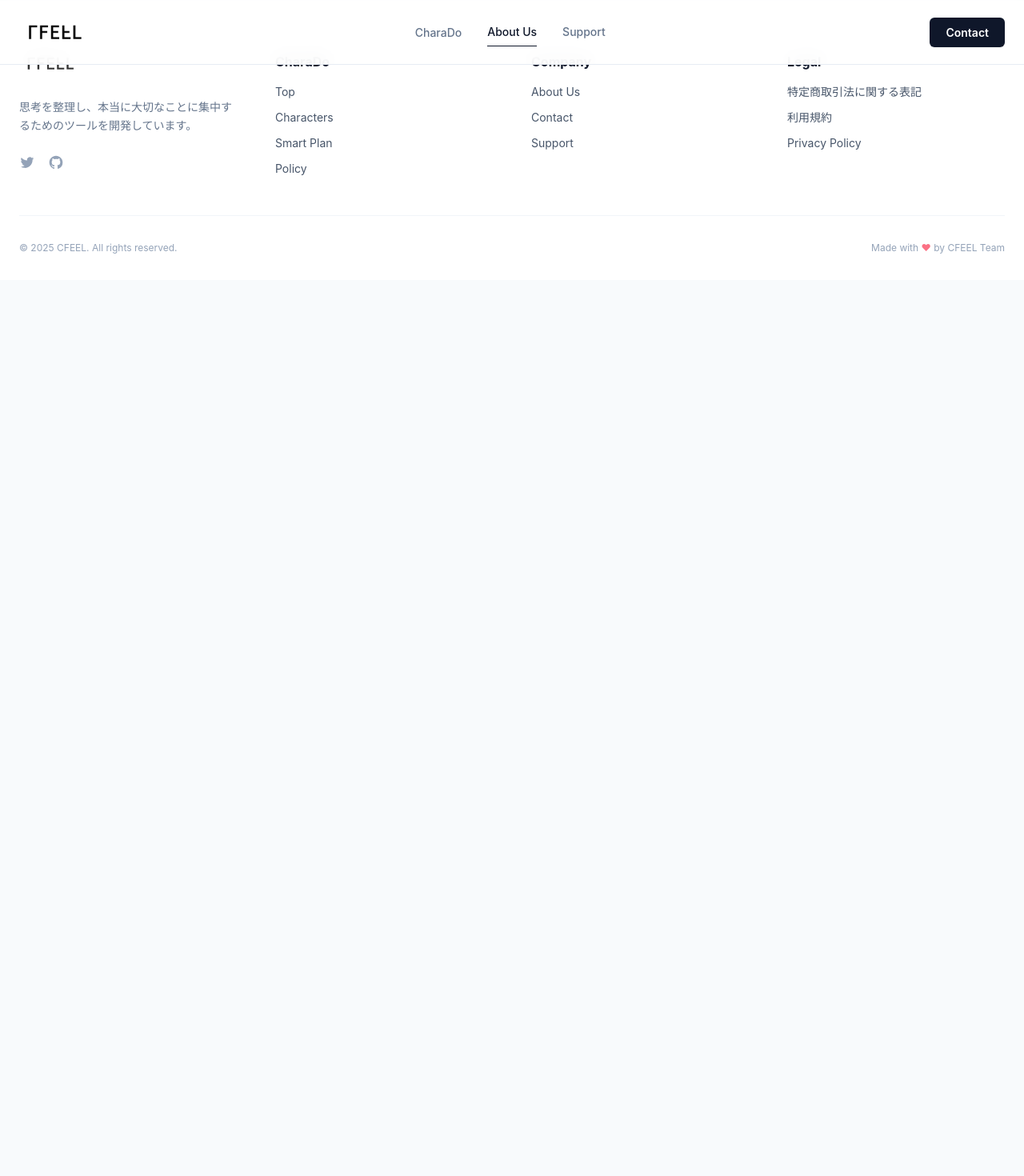
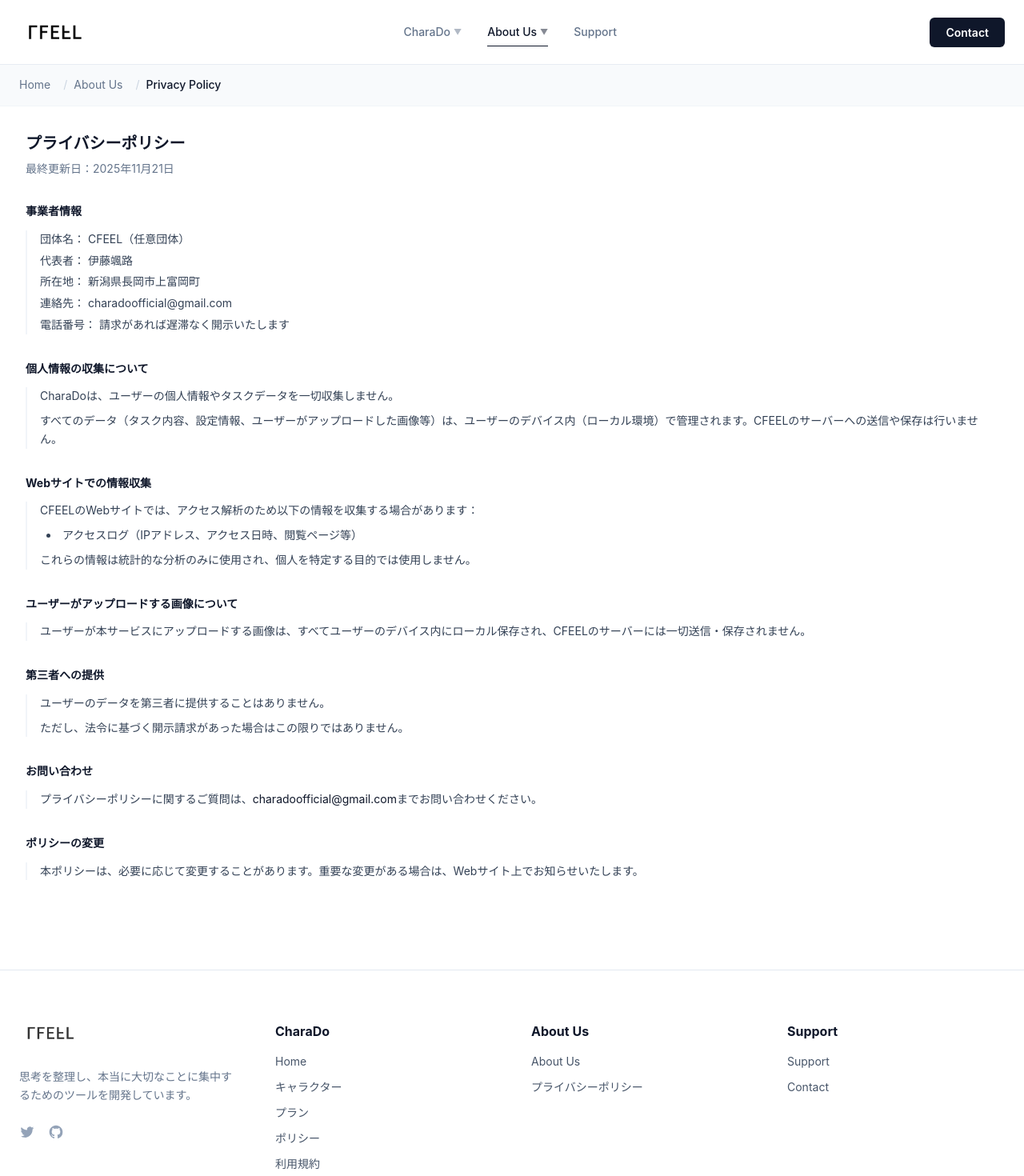
Before and after one commit to CharaDo-Official/cfeel-web, a React (Vite) app: page /aboutus/privacy in a window 1280 px wide. Shown: the top 1470 px of the page at 80% size. Before the commit the page ends 800 px from the top, so only its background shows below. Built offline with nearby package versions, Linux system fonts and the light colour scheme.

Commit message:
#1 add プライバシーポリシー追加 ヘッダーフッターリファクタリング

```diff
--- a/src/App.tsx
+++ b/src/App.tsx
@@ -2,7 +2,8 @@ import { BrowserRouter as Router, Routes, Route } from 'react-router-dom';
 import { Header } from '@/components/layout/Header';
 import { Footer } from '@/components/layout/Footer';
 import { Home } from '@/pages/Home';
-import { About } from '@/pages/About';
+import { AboutHome } from '@/pages/aboutus/Home';
+import { Privacy } from '@/pages/aboutus/Privacy';
 import { CharaDoHome } from '@/pages/charado/CharaDoHome';
 import { Character } from '@/pages/charado/Character';
 import { Plan } from '@/pages/charado/Plan';
@@ -17,7 +18,8 @@ function App() {
 			<Routes>
 				{/* ルートパス (/) にアクセスしたら Home を表示 */}
 				<Route path="/" element={<Home />} />
-				<Route path="/about" element={<About />} />
+				<Route path="/aboutus" element={<AboutHome />} />
+				<Route path="/aboutus/privacy" element={<Privacy />} />
 
 				{/* CharaDo 関連ページ */}
 				<Route path="/charado" element={<CharaDoHome />} />
--- a/src/components/layout/Footer.tsx
+++ b/src/components/layout/Footer.tsx
@@ -1,9 +1,28 @@
 import React from 'react';
 import { Link } from 'react-router-dom';
 import logoImg from '@/assets/cfeel_logo_header.png';
+import { MAIN_NAVIGATION, CONTACT_LINK } from '@/constants/navigation';
 
 export const Footer: React.FC = () => {
 	const currentYear = new Date().getFullYear();
+
+	// Support列にContactを追加するためにデータを調整
+	const footerNav = MAIN_NAVIGATION.map(item => {
+		if (item.label === 'Support') {
+			return {
+				...item,
+				// FooterではSupportの下にContactも表示する（または単独カラムとして扱う）
+				// ここでは、MAIN_NAVIGATIONの構造（CharaDo, About Us, Support）をそのまま使うが、
+				// Supportにはchildrenがないため、強制的にリンクとして表示するか、
+				// あるいはカラム見出しとして扱い、その下にSupportリンクとContactリンクを置く形にする。
+				children: [
+					{ label: 'Support', path: item.path },
+					CONTACT_LINK
+				]
+			};
+		}
+		return item;
+	});
 
 	return (
 		<footer className="bg-white border-t border-slate-200 pt-16 pb-8 text-slate-600">
@@ -18,15 +37,13 @@ export const Footer: React.FC = () => {
 							思考を整理し、本当に大切なことに集中するためのツールを開発しています。
 						</p>
 						<div className="flex gap-4">
-							{/* SNS Placeholders */}
-							<a href="#" className="text-slate-400 hover:text-primary transition-colors">
-								<span className="sr-only">Twitter</span>
+							{/* SNS Icons */}
+							<a href="#" className="text-slate-400 hover:text-primary transition-colors" aria-label="Twitter">
 								<svg className="h-5 w-5" fill="currentColor" viewBox="0 0 24 24" aria-hidden="true">
 									<path d="M8.29 20.251c7.547 0 11.675-6.253 11.675-11.675 0-.178 0-.355-.012-.53A8.348 8.348 0 0022 5.92a8.19 8.19 0 01-2.357.646 4.118 4.118 0 001.804-2.27 8.224 8.224 0 01-2.605.996 4.107 4.107 0 00-6.993 3.743 11.65 11.65 0 01-8.457-4.287 4.106 4.106 0 001.27 5.477A4.072 4.072 0 012.8 9.713v.052a4.105 4.105 0 003.292 4.022 4.095 4.095 0 01-1.853.07 4.108 4.108 0 003.834 2.85A8.233 8.233 0 012 18.407a11.616 11.616 0 006.29 1.84" />
 								</svg>
 							</a>
-							<a href="#" className="text-slate-400 hover:text-primary transition-colors">
-								<span className="sr-only">GitHub</span>
+							<a href="#" className="text-slate-400 hover:text-primary transition-colors" aria-label="GitHub">
 								<svg className="h-5 w-5" fill="currentColor" viewBox="0 0 24 24" aria-hidden="true">
 									<path fillRule="evenodd" d="M12 2C6.477 2 2 6.484 2 12.017c0 4.425 2.865 8.18 6.839 9.504.5.092.682-.217.682-.483 0-.237-.008-.868-.013-1.703-2.782.605-3.369-1.343-3.369-1.343-.454-1.158-1.11-1.466-1.11-1.466-.908-.62.069-.608.069-.608 1.003.07 1.531 1.032 1.531 1.032.892 1.53 2.341 1.088 2.91.832.092-.647.35-1.088.636-1.338-2.22-.253-4.555-1.113-4.555-4.951 0-1.093.39-1.988 1.029-2.688-.103-.253-.446-1.272.098-2.65 0 0 .84-.27 2.75 1.026A9.564 9.564 0 0112 6.844c.85.004 1.705.115 2.504.337 1.909-1.296 2.747-1.027 2.747-1.027.546 1.379.202 2.398.1 2.651.64.7 1.028 1.595 1.028 2.688 0 3.848-2.339 4.695-4.566 4.943.359.309.678.92.678 1.855 0 1.338-.012 2.419-.012 2.747 0 .268.18.58.688.482A10.019 10.019 0 0022 12.017C22 6.484 17.522 2 12 2z" clipRule="evenodd" />
 								</svg>
@@ -34,36 +51,21 @@ export const Footer: React.FC = () => {
 						</div>
 					</div>
 
-					{/* Product Links */}
-					<div>
-						<h3 className="font-bold text-slate-900 mb-4">CharaDo</h3>
-						<ul className="space-y-3 text-sm">
-							<li><Link to="/charado" className="hover:text-primary transition-colors">Top</Link></li>
-							<li><Link to="/charado/character" className="hover:text-primary transition-colors">Characters</Link></li>
-							<li><Link to="/charado/plan" className="hover:text-primary transition-colors">Smart Plan</Link></li>
-							<li><Link to="/charado/policy" className="hover:text-primary transition-colors">Policy</Link></li>
-						</ul>
-					</div>
-
-					{/* Company Links */}
-					<div>
-						<h3 className="font-bold text-slate-900 mb-4">Company</h3>
-						<ul className="space-y-3 text-sm">
-							<li><Link to="/about" className="hover:text-primary transition-colors">About Us</Link></li>
-							<li><Link to="/contact" className="hover:text-primary transition-colors">Contact</Link></li>
-							<li><Link to="/support" className="hover:text-primary transition-colors">Support</Link></li>
-						</ul>
-					</div>
-
-					{/* Legal Links */}
-					<div>
-						<h3 className="font-bold text-slate-900 mb-4">Legal</h3>
-						<ul className="space-y-3 text-sm">
-							<li><Link to="/charado/law" className="hover:text-primary transition-colors">特定商取引法に関する表記</Link></li>
-							<li><Link to="/charado/terms" className="hover:text-primary transition-colors">利用規約</Link></li>
-							<li><Link to="/privacy" className="hover:text-primary transition-colors">Privacy Policy</Link></li>
-						</ul>
-					</div>
+					{/* Link Sections */}
+					{footerNav.map((section) => (
+						<div key={section.label}>
+							<h3 className="font-bold text-slate-900 mb-4">{section.label}</h3>
+							<ul className="space-y-3 text-sm">
+								{section.children?.map((link) => (
+									<li key={link.label}>
+										<Link to={link.path} className="hover:text-primary transition-colors">
+											{link.label}
+										</Link>
+									</li>
+								))}
+							</ul>
+						</div>
+					))}
 				</div>
 
 				<div className="border-t border-slate-100 pt-8 flex flex-col md:flex-row items-center justify-between gap-4">
--- a/src/components/layout/Header.tsx
+++ b/src/components/layout/Header.tsx
@@ -1,35 +1,54 @@
 import React, { useState } from 'react';
 import { Link, useLocation } from 'react-router-dom';
 import logoImg from '@/assets/cfeel_logo_header.png';
+import { MAIN_NAVIGATION, CONTACT_LINK } from '@/constants/navigation';
 
-const menuItems = [
-  { label: 'Home', path: '/charado' },
-  { label: 'キャラクター', path: '/charado/character' },
-  { label: 'プラン', path: '/charado/plan' },
-  { label: 'ポリシー', path: '/charado/policy' },
-	{ label: '利用規約', path: '/charado/terms' },
-  { label: '特定商取引法に基づく表記', path: '/charado/law' }
-];
+// --- Style Constants ---
+const STYLES = {
+	// Desktop
+	desktopLink: "relative py-2 text-sm font-medium transition-colors hover:text-primary flex items-center gap-1",
+	activeLink: "text-primary after:absolute after:bottom-0 after:left-0 after:h-[1px] after:w-full after:bg-primary",
+	inactiveLink: "text-slate-500 after:absolute after:bottom-0 after:left-0 after:h-[1px] after:w-0 after:bg-primary after:transition-all after:duration-300 hover:after:w-full",
+	dropdownPanel: "absolute left-1/2 top-full mt-4 w-64 -translate-x-1/2 rounded-lg border border-slate-100 bg-white p-2 shadow-xl opacity-0 invisible transform translate-y-2 transition-all duration-300 ease-out group-hover:visible group-hover:opacity-100 group-hover:translate-y-0",
+	dropdownItem: "block rounded px-4 py-2 text-sm text-slate-600 hover:bg-slate-50 hover:text-primary transition-colors whitespace-nowrap",
+
+	// Mobile
+	mobileMenuOverlay: "fixed inset-0 top-0 z-40 bg-white md:hidden transition-transform duration-300 ease-in-out",
+	hamburgerLine: "absolute left-0 w-full h-0.5 bg-current transform transition-all duration-300 ease-in-out",
+	mobileLink: "text-lg font-medium text-slate-800 hover:text-primary",
+	mobileAccordionBtn: "flex w-full items-center justify-between text-lg font-medium text-slate-800",
+	mobileAccordionContent: "overflow-hidden transition-all duration-300",
+	mobileSubLink: "text-base text-slate-500 hover:text-primary"
+};
 
 export const Header: React.FC = () => {
 	const { pathname } = useLocation();
 	const [isMenuOpen, setIsMenuOpen] = useState(false);
-  const [isMobileCharaDoOpen, setIsMobileCharaDoOpen] = useState(false);
+
+	// Mobile Accordion States
+	// Using a map to track open state of each menu item by label
+	const [openAccordions, setOpenAccordions] = useState<Record<string, boolean>>({});
 
 	const [prevPathname, setPrevPathname] = useState(pathname);
 
+	// Close menu on route change (State Derivation Pattern)
 	if (pathname !== prevPathname) {
 		setPrevPathname(pathname);
 		setIsMenuOpen(false);
-    setIsMobileCharaDoOpen(false);
+		setOpenAccordions({});
 	}
 
-  // 現在地のリンク判定ヘルパー
+	// Helpers
 	const isCurrent = (path: string) => pathname.startsWith(path);
-	// 共通クラス
-	const desktopLinkClass = "relative py-2 text-sm font-medium transition-colors hover:text-primary";
-	const activeClass = "text-primary after:absolute after:bottom-0 after:left-0 after:h-[1px] after:w-full after:bg-primary";
-	const inactiveClass = "text-slate-500 after:absolute after:bottom-0 after:left-0 after:h-[1px] after:w-0 after:bg-primary after:transition-all after:duration-300 hover:after:w-full";
+	const getLinkClass = (path: string) =>
+		`${isCurrent(path) ? STYLES.activeLink : STYLES.inactiveLink} ${STYLES.desktopLink}`;
+
+	const toggleAccordion = (label: string) => {
+		setOpenAccordions(prev => ({
+			...prev,
+			[label]: !prev[label]
+		}));
+	};
 
 	return (
 		<header className="fixed top-0 left-0 z-50 w-full border-b border-slate-200/80 bg-white/90 backdrop-blur-md">
@@ -42,45 +61,40 @@ const { pathname } = useLocation();
 
 				{/* --- Desktop Navigation (PC) --- */}
 				<nav className="hidden md:flex items-center gap-8">
-					{/* CharaDo Dropdown */}
-					<div className="group relative">
+					{MAIN_NAVIGATION.map((item) => (
+						<div key={item.label} className="group relative">
+							<Link to={item.path} className={getLinkClass(item.path)}>
+								{item.label}
+								{item.children && <span className="text-[10px] opacity-50 group-hover:opacity-100 transition-opacity">▼</span>}
+							</Link>
+
+							{/* Dropdown Panel (Only if children exist) */}
+							{item.children && (
+								<div className={STYLES.dropdownPanel}>
+									<div className="flex flex-col gap-1">
+										{item.children.map((child) => (
 											<Link
-							to="/charado"
-							className={`${isCurrent('/charado') ? activeClass : inactiveClass} ${desktopLinkClass}`}
+												key={child.label}
+												to={child.path}
+												className={STYLES.dropdownItem}
 											>
-							CharaDo
-						</Link>
-						{/* Dropdown Panel */}
-						<div className="absolute left-1/2 top-full mt-4 w-64 -translate-x-1/2 rounded-lg border border-slate-100 bg-white p-2 shadow-xl opacity-0 invisible transform translate-y-2 transition-all duration-300 ease-out group-hover:visible group-hover:opacity-100 group-hover:translate-y-0">
-							<div className="flex flex-col gap-1">
-								{menuItems.map((item) => (
-									<Link
-										key={item.label}
-										to={item.path}
-										className="block rounded px-4 py-2 text-sm text-slate-600 hover:bg-slate-50 hover:text-primary transition-colors whitespace-nowrap"
-									>
-										{item.label}
+												{child.label}
 											</Link>
 										))}
 									</div>
 								</div>
+							)}
 						</div>
-
-					<Link to="/about" className={`${isCurrent('/about') ? activeClass : inactiveClass} ${desktopLinkClass}`}>
-						About Us
-					</Link>
-					<Link to="/support" className={`${isCurrent('/support') ? activeClass : inactiveClass} ${desktopLinkClass}`}>
-						Support
-					</Link>
+					))}
 				</nav>
 
 				{/* --- Desktop CTA Button --- */}
 				<div className="hidden md:block">
 					<Link
-						to="/contact"
+						to={CONTACT_LINK.path}
 						className="rounded-md bg-primary px-5 py-2.5 text-sm font-semibold text-white shadow-sm transition-all hover:bg-slate-800 hover:shadow hover:-translate-y-0.5"
 					>
-						Contact
+						{CONTACT_LINK.label}
 					</Link>
 				</div>
 
@@ -91,65 +105,64 @@ const { pathname } = useLocation();
 					aria-label="Toggle menu"
 				>
 					<div className="relative w-6 h-5">
-						<span className={`absolute left-0 w-full h-0.5 bg-current transform transition-all duration-300 ease-in-out ${isMenuOpen ? 'top-2.5 rotate-45' : 'top-0'}`} />
-						<span className={`absolute left-0 w-full h-0.5 bg-current transform transition-all duration-300 ease-in-out ${isMenuOpen ? 'opacity-0' : 'top-2.5'}`} />
-						<span className={`absolute left-0 w-full h-0.5 bg-current transform transition-all duration-300 ease-in-out ${isMenuOpen ? 'top-2.5 -rotate-45' : 'top-5'}`} />
+						<span className={`${STYLES.hamburgerLine} ${isMenuOpen ? 'top-2.5 rotate-45' : 'top-0'}`} />
+						<span className={`${STYLES.hamburgerLine} ${isMenuOpen ? 'opacity-0' : 'top-2.5'}`} />
+						<span className={`${STYLES.hamburgerLine} ${isMenuOpen ? 'top-2.5 -rotate-45' : 'top-5'}`} />
 					</div>
 				</button>
 			</div>
 
 			{/* --- Mobile Navigation Menu (Overlay) --- */}
 			<div
-				className={`fixed inset-0 top-0 z-40 bg-white md:hidden transition-transform duration-300 ease-in-out ${isMenuOpen ? 'translate-x-0' : 'translate-x-full'
-					}`}
+				className={`${STYLES.mobileMenuOverlay} ${isMenuOpen ? 'translate-x-0' : 'translate-x-full'}`}
 				style={{ top: '80px', height: 'calc(100vh - 80px)' }}
 			>
 				<div className="flex flex-col h-full overflow-y-auto px-6 py-8 pb-20">
 					<nav className="flex flex-col space-y-6">
-
-						{/* Mobile: CharaDo (Accordion) */}
+						{MAIN_NAVIGATION.map((item) => (
+							<div key={item.label}>
+								{item.children ? (
+									// Accordion Item
 									<div>
 										<button
-								onClick={() => setIsMobileCharaDoOpen(!isMobileCharaDoOpen)}
-								className="flex w-full items-center justify-between text-lg font-medium text-slate-800"
+											onClick={() => toggleAccordion(item.label)}
+											className={STYLES.mobileAccordionBtn}
 										>
-								CharaDo
-								<span className={`transform transition-transform duration-300 ${isMobileCharaDoOpen ? 'rotate-180' : ''}`}>
+											{item.label}
+											<span className={`transform transition-transform duration-300 ${openAccordions[item.label] ? 'rotate-180' : ''}`}>
 												▼
 											</span>
 										</button>
-
-							{/* Accordion Content */}
-							<div className={`overflow-hidden transition-all duration-300 ${isMobileCharaDoOpen ? 'max-h-60 mt-4 opacity-100' : 'max-h-0 opacity-0'}`}>
+										<div className={`${STYLES.mobileAccordionContent} ${openAccordions[item.label] ? 'max-h-80 mt-4 opacity-100' : 'max-h-0 opacity-0'}`}>
 											<div className="flex flex-col space-y-4 border-l-2 border-slate-100 pl-4 ml-1">
-									{menuItems.map((item) => (
+												{item.children.map((child) => (
 													<Link
-											key={item.label}
-											to={item.path}
-											className="text-base text-slate-500 hover:text-primary"
+														key={child.label}
+														to={child.path}
+														className={STYLES.mobileSubLink}
 													>
-											{item.label}
+														{child.label}
 													</Link>
 												))}
 											</div>
 										</div>
 									</div>
-
-						<Link to="/about" className="text-lg font-medium text-slate-800 hover:text-primary">
-							About Us
+								) : (
+									// Simple Link Item
+									<Link to={item.path} className={STYLES.mobileLink}>
+										{item.label}
 									</Link>
-
-						<Link to="/support" className="text-lg font-medium text-slate-800 hover:text-primary">
-							Support
-						</Link>
+								)}
+							</div>
+						))}
 
 						<hr className="border-slate-100 my-4" />
 
 						<Link
-							to="/contact"
+							to={CONTACT_LINK.path}
 							className="flex w-full items-center justify-center rounded-lg bg-primary py-3 text-base font-bold text-white shadow-md active:scale-95 transition-transform"
 						>
-							Contact Us
+							{CONTACT_LINK.label} Us
 						</Link>
 					</nav>
 				</div>
--- /dev/null
+++ b/src/constants/navigation.ts
@@ -0,0 +1,37 @@
+export interface MenuItem {
+	label: string;
+	path: string;
+	children?: MenuItem[];
+}
+
+export const MAIN_NAVIGATION: MenuItem[] = [
+	{
+		label: 'CharaDo',
+		path: '/charado',
+		children: [
+			{ label: 'Home', path: '/charado' },
+			{ label: 'キャラクター', path: '/charado/character' },
+			{ label: 'プラン', path: '/charado/plan' },
+			{ label: 'ポリシー', path: '/charado/policy' },
+			{ label: '利用規約', path: '/charado/terms' },
+			{ label: '特定商取引法に基づく表記', path: '/charado/law' }
+		]
+	},
+	{
+		label: 'About Us',
+		path: '/aboutus',
+		children: [
+			{ label: 'About Us', path: '/aboutus' },
+			{ label: 'プライバシーポリシー', path: '/aboutus/privacy' }
+		]
+	},
+	{
+		label: 'Support',
+		path: '/support',
+	}
+];
+
+export const CONTACT_LINK = {
+	label: 'Contact',
+	path: '/contact'
+};
--- a/src/pages/About.tsx
+++ b/src/pages/aboutus/Home.tsx
@@ -1,7 +1,7 @@
 import React from 'react';
 import { Breadcrumb } from '@/components/ui/Breadcrumb';
 
-export const About: React.FC = () => {
+export const AboutHome: React.FC = () => {
 	return (
 		<div className="min-h-screen bg-slate-50 pb-20">
 			<Breadcrumb items={[{ label: 'Home', path: '/' }, { label: 'About Us' }]} />
--- /dev/null
+++ b/src/pages/aboutus/Privacy.tsx
@@ -0,0 +1,91 @@
+import React from 'react';
+import { Breadcrumb } from '@/components/ui/Breadcrumb';
+
+export const Privacy: React.FC = () => {
+	return (
+		<div className="min-h-screen bg-white pb-20">
+			<Breadcrumb items={[{ label: 'Home', path: '/' }, { label: 'About Us', path: '/aboutus' }, { label: 'Privacy Policy' }]} />
+
+			<section className="w-full px-4 py-8 md:px-8">
+				<div className="mb-8">
+					<h1 className="text-xl font-bold text-slate-900 mb-2">
+						プライバシーポリシー
+					</h1>
+					<p className="text-sm text-slate-500">
+						最終更新日：2025年11月21日
+					</p>
+				</div>
+
+				<div className="w-full text-sm text-slate-700 leading-relaxed space-y-8">
+
+					{/* 事業者情報 */}
+					<div>
+						<h2 className="font-bold text-slate-900 mb-3">事業者情報</h2>
+						<div className="pl-4 border-l-2 border-slate-100 space-y-1">
+							<p>団体名： CFEEL（任意団体）</p>
+							<p>代表者： 伊藤颯路</p>
+							<p>所在地： 新潟県長岡市上富岡町</p>
+							<p>連絡先： charadoofficial@gmail.com</p>
+							<p>電話番号： 請求があれば遅滞なく開示いたします</p>
+						</div>
+					</div>
+
+					{/* 個人情報の収集について */}
+					<div>
+						<h2 className="font-bold text-slate-900 mb-3">個人情報の収集について</h2>
+						<div className="pl-4 border-l-2 border-slate-100 space-y-2">
+							<p>CharaDoは、ユーザーの個人情報やタスクデータを一切収集しません。</p>
+							<p>すべてのデータ（タスク内容、設定情報、ユーザーがアップロードした画像等）は、ユーザーのデバイス内（ローカル環境）で管理されます。CFEELのサーバーへの送信や保存は行いません。</p>
+						</div>
+					</div>
+
+					{/* Webサイトでの情報収集 */}
+					<div>
+						<h2 className="font-bold text-slate-900 mb-3">Webサイトでの情報収集</h2>
+						<div className="pl-4 border-l-2 border-slate-100 space-y-2">
+							<p>CFEELのWebサイトでは、アクセス解析のため以下の情報を収集する場合があります：</p>
+							<ul className="list-disc list-inside space-y-1 pl-2">
+								<li>アクセスログ（IPアドレス、アクセス日時、閲覧ページ等）</li>
+							</ul>
+							<p>これらの情報は統計的な分析のみに使用され、個人を特定する目的では使用しません。</p>
+						</div>
+					</div>
+
+					{/* ユーザーがアップロードする画像について */}
+					<div>
+						<h2 className="font-bold text-slate-900 mb-3">ユーザーがアップロードする画像について</h2>
+						<div className="pl-4 border-l-2 border-slate-100 space-y-2">
+							<p>ユーザーが本サービスにアップロードする画像は、すべてユーザーのデバイス内にローカル保存され、CFEELのサーバーには一切送信・保存されません。</p>
+						</div>
+					</div>
+
+					{/* 第三者への提供 */}
+					<div>
+						<h2 className="font-bold text-slate-900 mb-3">第三者への提供</h2>
+						<div className="pl-4 border-l-2 border-slate-100 space-y-2">
+							<p>ユーザーのデータを第三者に提供することはありません。</p>
+							<p>ただし、法令に基づく開示請求があった場合はこの限りではありません。</p>
+						</div>
+					</div>
+
+					{/* お問い合わせ */}
+					<div>
+						<h2 className="font-bold text-slate-900 mb-3">お問い合わせ</h2>
+						<div className="pl-4 border-l-2 border-slate-100 space-y-2">
+							<p>プライバシーポリシーに関するご質問は、<a href="mailto:charadoofficial@gmail.com" className="text-primary hover:underline">charadoofficial@gmail.com</a>までお問い合わせください。</p>
+						</div>
+					</div>
+
+					{/* ポリシーの変更 */}
+					<div>
+						<h2 className="font-bold text-slate-900 mb-3">ポリシーの変更</h2>
+						<div className="pl-4 border-l-2 border-slate-100 space-y-2">
+							<p>本ポリシーは、必要に応じて変更することがあります。重要な変更がある場合は、Webサイト上でお知らせいたします。</p>
+						</div>
+					</div>
+
+				</div>
+			</section>
+		</div>
+	);
+};
--- a/src/pages/charado/Law.tsx
+++ b/src/pages/charado/Law.tsx
@@ -11,6 +11,7 @@ export const Law: React.FC = () => {
 					<h1 className="text-xl font-bold text-slate-900">
 						特定商取引法に基づく表記
 					</h1>
+					<p className="text-sm text-slate-500">CharaDo(以下「本サービス」)は、特定商取引法に基づく表記を遵守しています。</p>
 				</div>
 
 				<div className="w-full border-t border-slate-200">
```
Also changed, not shown: src/components/Hero.tsx (deleted, +0 -33 lines), 1 other file (tests, documents, lock files or other folders). Lines whose indentation alone changed are shown as unchanged.
